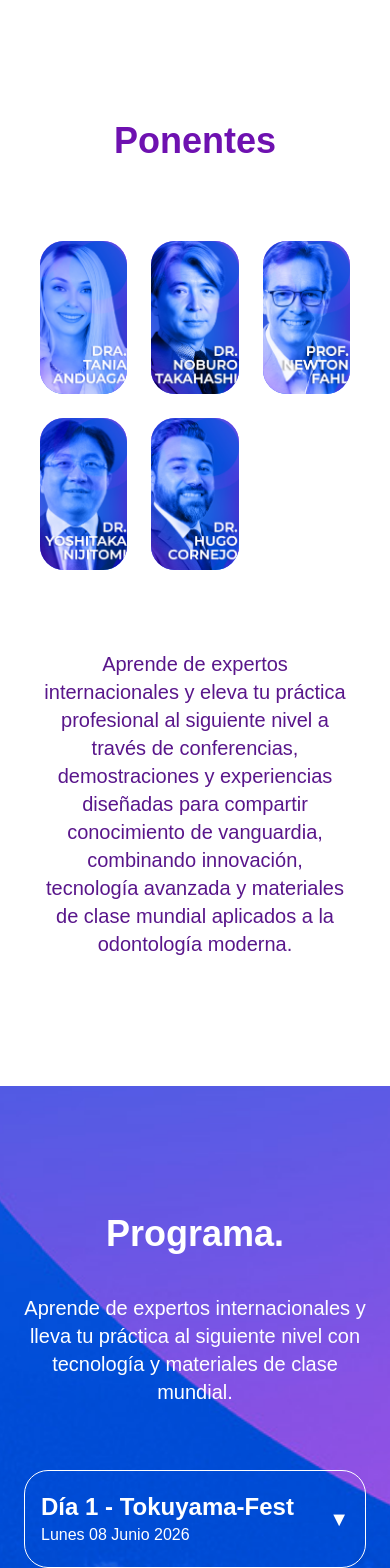
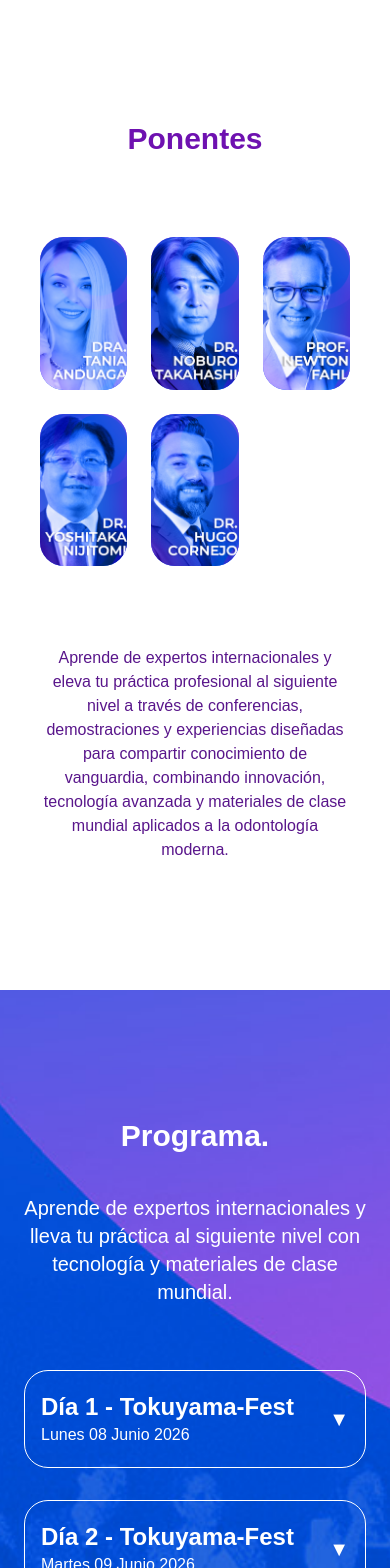
Before and after one commit to gaelbalsas18-byte/TokuyamaFest, a Next.js app: page / in a window 390 px wide. Shown: the part 1100-2668 px from the top of the page. Built offline with nearby package versions, Linux system fonts and the light colour scheme.

Commit message:
texto ponentes

```diff
--- a/components/sections/Ponentes.tsx
+++ b/components/sections/Ponentes.tsx
@@ -92,7 +92,7 @@ export default function Ponentes() {
           whileInView={{ opacity: 1, y: 0 }}
           transition={{ duration: 0.8 }}
           viewport={{ once: true }}
-          className="text-4xl md:text-7xl font-bold text-purple-800 text-center"
+          className="text-3xl md:text-7xl font-bold text-purple-800 text-center"
         >
           Ponentes
         </motion.h2>
@@ -123,7 +123,7 @@ export default function Ponentes() {
           initial={{ opacity: 0, y: 20 }}
           whileInView={{ opacity: 1, y: 0 }}
           transition={{ delay: 0.3 }}
-          className="mt-20 text-center text-purple-900 max-w-7xl mx-auto text-xl"
+          className="mt-20 text-center text-purple-900 max-w-7xl mx-auto text-base md:text-xl"
         >
           Aprende de expertos internacionales y eleva tu práctica profesional al
           siguiente nivel a través de conferencias, demostraciones y experiencias
--- a/components/sections/Programa.tsx
+++ b/components/sections/Programa.tsx
@@ -81,7 +81,7 @@ export default function Programa() {
           whileInView={{ opacity: 1, y: 0 }}
           transition={{ duration: 0.8 }}
           viewport={{ once: true }}
-          className="text-4xl md:text-7xl font-bold text-white text-center"
+          className="text-3xl md:text-7xl font-bold text-white text-center"
         >
           Programa.
         </motion.h2>
@@ -90,7 +90,7 @@ export default function Programa() {
           initial={{ opacity: 0, y: 20 }}
           whileInView={{ opacity: 1, y: 0 }}
           transition={{ delay: 0.3 }}
-          className="mt-10 max-w-6xl md:text-2xl text-center text-white mx-auto text-xl"
+          className="mt-10 max-w-6xl md:text-xl text-center text-white mx-auto text-xl"
         >
           Aprende de expertos internacionales y lleva tu práctica al siguiente nivel
           con tecnología y materiales de clase mundial.
--- a/components/sections/Registro.tsx
+++ b/components/sections/Registro.tsx
@@ -115,18 +115,18 @@ export default function Registro() {
             initial={{ opacity: 0, y: 40 }}
             whileInView={{ opacity: 1, y: 0 }}
             transition={{ duration: 1 }}
-            className="text-4xl md:text-5xl font-bold mb-7"
+            className="text-3xl md:text-5xl font-bold mb-7"
           >
             Registro Tokuyama Fest
           </motion.h2>
 
-          <p className="text-lg md:text-2xl leading-relaxed opacity-90 mb-7">
+          <p className="text-base md:text-base leading-relaxed opacity-90 mb-7">
             Vive una experiencia única diseñada para profesionales de la
             odontología que buscan actualizarse, crecer y conectar con los
             mejores especialistas del sector.
           </p>
 
-          <p className="text-lg md:text-2xl leading-relaxed opacity-90">
+          <p className="text-base md:text-base leading-relaxed opacity-90">
             Ingresa tu código de acceso para completar tu registro.
           </p>
         </div>
```
